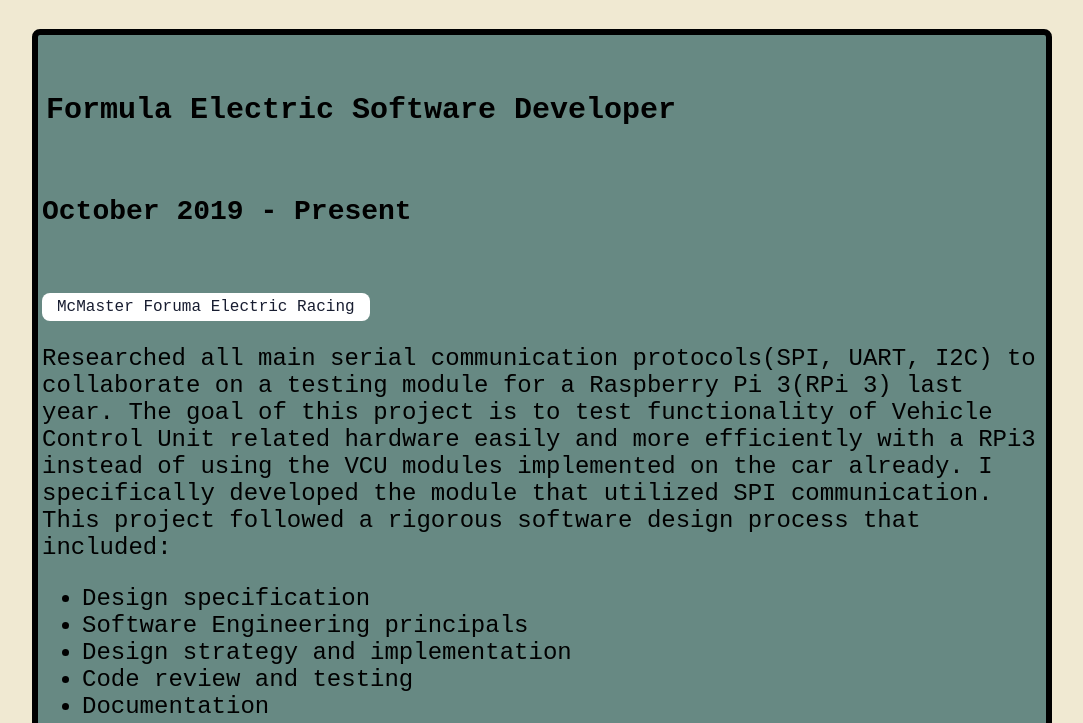
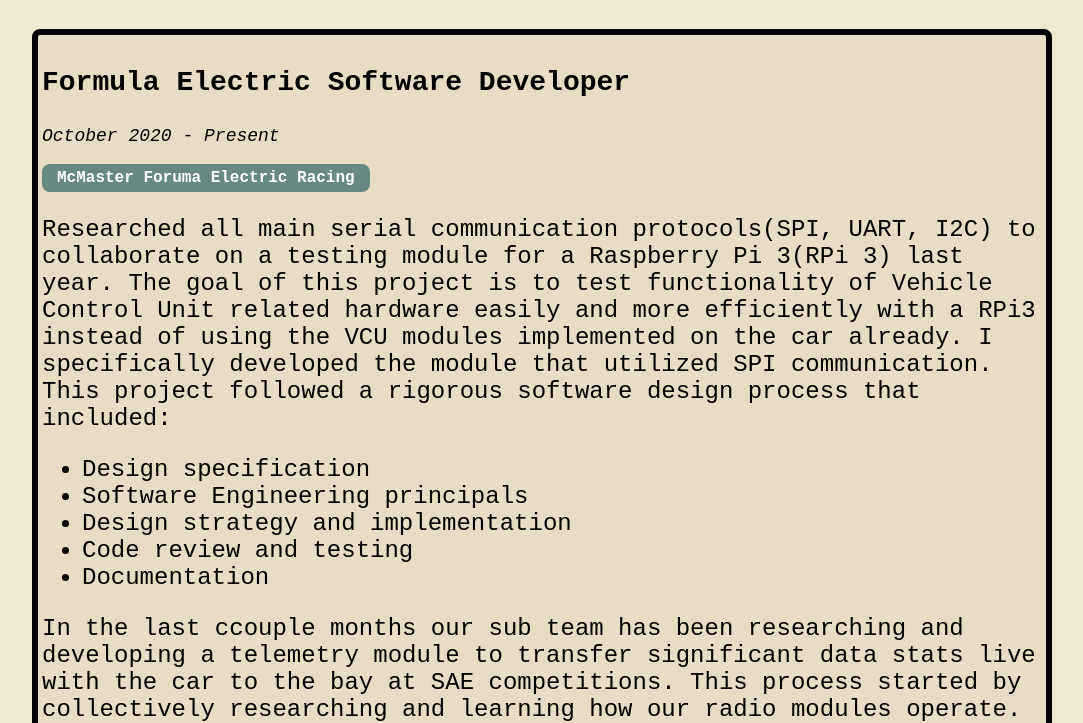
Before and after one commit to jlangner15/jlangner15.github.io, a plain HTML site: page index.html in a window 1280 px wide. Shown: the part 590-1313 px from the top of the page, without its empty margins (98-1181 px from the left). Drawn offline with Linux system fonts and the light colour scheme.

Commit message:
cleaned up the carboxes, styling fixes

```diff
--- a/index.html
+++ b/index.html
@@ -42,16 +42,17 @@
         <div>
 
             <!-- Technical Experience   -->
-            <div class="cardBox">
-                <div>
-                    <h5>Formula Electric Software Developer</h5>
-                </div>
-                <h6>October 2019 - Present</h6>
+            <div  class="cardBox">
+
+                <p class="cardBoxHeading"><b>Formula Electric Software Developer</b></p>
+                <p class="carBoxSubheading"><i>October 2020 - Present</i></p>
+
                 <a class="cardButton" href="https://macformularacing.com/" target="_blank" >McMaster Foruma Electric Racing</a>
                 <p>
                     Researched all main serial communication protocols(SPI, UART, I2C) to collaborate on a testing module for a Raspberry Pi 3(RPi 3) last year.
                     The goal of this project is to test functionality of Vehicle Control Unit related hardware easily and more efficiently with a RPi3 instead of using the VCU modules implemented on the car already.
                     I specifically developed the module that utilized SPI communication. This project followed a rigorous software design process that included:
+                </p>
                 <ul>
                     <li>Design specification</li>
                     <li>Software Engineering principals</li>
@@ -59,12 +60,14 @@
                     <li>Code review and testing</li>
                     <li>Documentation</li>
                 </ul>
+                <p>
                 In the last ccouple months our sub team has been researching and developing a telemetry module to transfer significant data
                 stats live with the car to the bay at SAE competitions. This process started by collectively researching and learning how
                 our radio modules operate. Now we are developing the module to actually extract data from the VCU to send between radios.
                 I recently refactored our UART module to increase its generality and usability while adding layers of abstraction in
                 preparation for different hardware specifications associated with the module.
                 </p>
+                </div>
             </div>
 
             <div class="cardBox">
@@ -117,6 +120,12 @@
                         <div>
                             <h5>Back to Hacking 2021 Virtual Hackathon</h5>
                             <p class="languages">Languages Used: <b>Python, Flask, SQLAlchemy, HTML, CSS</b></p>
+                            <a href="https://github.com/jlangner15/parenthesisCheck" target="_blank" class="card-link">
+                                Parenthesis Validator
+                            </a>
+                            <a href="https://devpost.com/software/parenthesis-validator" target="_blank" class="card-link">
+                                Devpost Submission
+                            </a>
                             <p >
                                 Entered my first hackathon; Back to Hacking 2021 which was a virtual hackathon help from November 19 - 21, 2021.first time hackers.
                                 I cam across two fellow post secondary students, a recent high school graduate looking applying for college in the U.S from Bangladesh
@@ -129,12 +138,6 @@
                                 I also had to interlace the front end with the backend and aided in the algorithm design process. Ultimately we created a functioning web application, a first for all of us
                                 that solves an intermediate yet important problem.
                             </p>
-                            <a href="https://github.com/jlangner15/parenthesisCheck" target="_blank" class="card-link">
-                                Parenthesis Validator
-                            </a>
-                            <a href="https://devpost.com/software/parenthesis-validator" target="_blank" class="card-link">
-                                Devpost Submission
-                            </a>
                         </div>
                     </div>
                 </div>
--- a/main.css
+++ b/main.css
@@ -31,8 +31,8 @@ a:hover, a:active {
 }
 
 a.cardButton{
-    background-color: #ffffff;
-    color: #181D31;
+    background-color: #678983;
+    color: #ffffff;
     padding: 5px 15px;
     text-align: center;
     text-decoration: none;
@@ -40,6 +40,7 @@ a.cardButton{
     border-color: #000000;
     border-width: 4px;
     border-radius: 8px;
+    font-weight: bold;
 }
 
 h1{
@@ -59,7 +60,6 @@ h3{
 
 h5 {
     font-size: 30px;
-    padding: 4px;
 }
 
 h6{
@@ -70,13 +70,35 @@ p{
     font-size: 24px;
     color: #000000;
 }
-p.p_title{
 
+p.cardBoxHeading{
+    font-size: 28px;
+    font-weight: bolder;
+}
+
+p.carBoxSubheading{
+    font-size: 18px;
+}
+
+.carBoxSubheading{
+    padding-top: -10px;
+}
+
+ul{
+    font-size: 18px;
 }
 
 li{
     font-size: 24px;
     color: #000000;
+}
+
+.alignLeft{
+    float: left;
+}
+
+.alignRight{
+    float: right;
 }
 
 .cardBox{
@@ -86,8 +108,9 @@ li{
     border-radius: 8px;
     padding: 4px;
     margin: 2px;
-    background: #678983;
+    background: #E6DDC4;
 }
+
 
 /* Works on Firefox */
 * {
```
